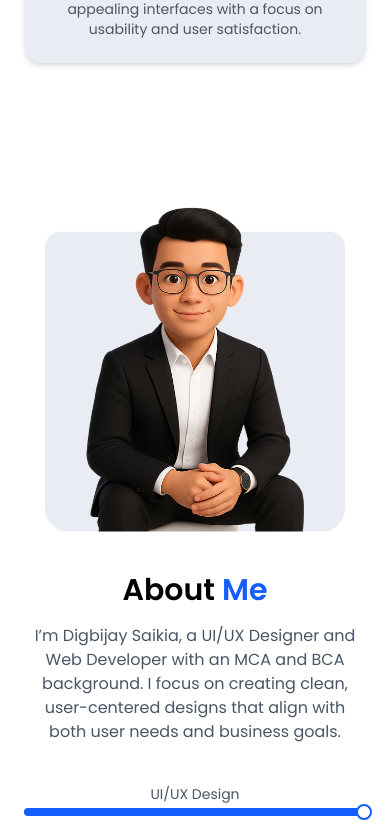
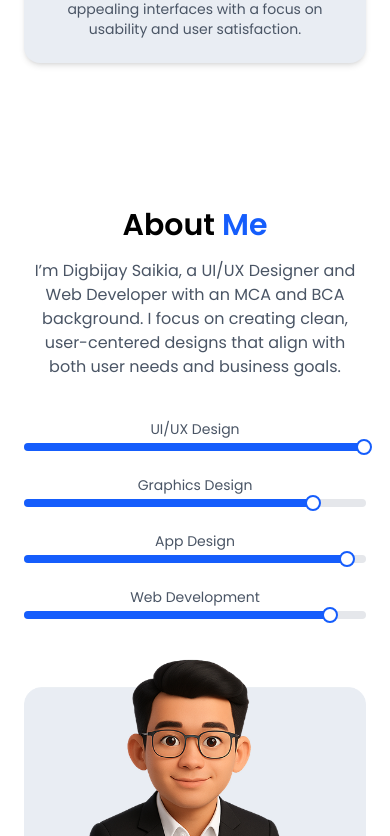
Before and after one commit to diku1235/digbijay-saikia-portfolio, a React (Vite) app: page / in a window 390 px wide. Shown: the part 2208-3044 px from the top of the page. Built offline with nearby package versions, Linux system fonts and the light colour scheme.

Commit message:
About coloumn update

```diff
--- a/src/components/About.jsx
+++ b/src/components/About.jsx
@@ -33,9 +33,9 @@ export default function About() {
   ];
 
   return (
-    <section className="max-w-[1400px] mx-auto px-6 py-20 md:py-20 mt-6 lg:mt-10 flex flex-col lg:flex-row items-center gap-10">
+    <section className="max-w-[1400px] mx-auto px-6 py-20 mt-6 lg:mt-10 flex flex-col-reverse lg:flex-row items-center gap-10">
       {/* Avatar */}
-      <div className="flex-shrink-0 w-full max-w-[300px] sm:max-w-[350px] md:max-w-[400px] mx-auto lg:mx-0">
+      <div className="flex-shrink-0 w-full max-w-[400px] sm:max-w-[350px] md:max-w-[400px] mx-auto lg:mx-0">
         <img
           src={avatar}
           alt="Digbijay Saikia Avatar"
```
